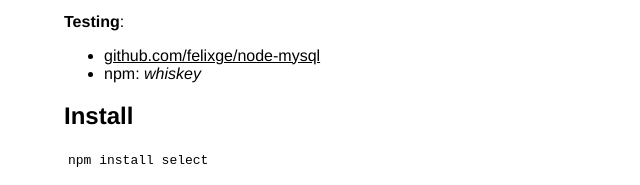
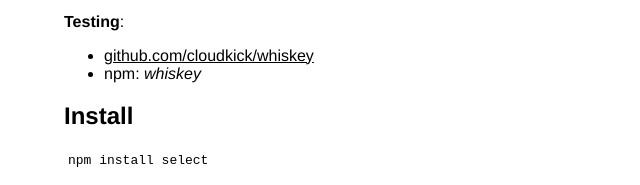
Before and after one commit to alexyoung/select, a plain HTML site: page index.html in a window 1280 px wide. Shown: the part 578-763 px from the top of the page, 226-866 px from the left. Drawn offline with Linux system fonts and the light colour scheme; a script that the page names is missing.

Commit message:
Corrected whiskey link

```diff
--- a/index.html
+++ b/index.html
@@ -138,7 +138,7 @@
       <strong>Testing</strong>:
     </p>
     <ul>
-      <li><a href="https://github.com/felixge/node-mysql">github.com/felixge/node-mysql</a></li>
+      <li><a href="https://github.com/cloudkick/whiskey">github.com/cloudkick/whiskey</a></li>
       <li>npm: <em>whiskey</em></li>
     </ul>
 
```
